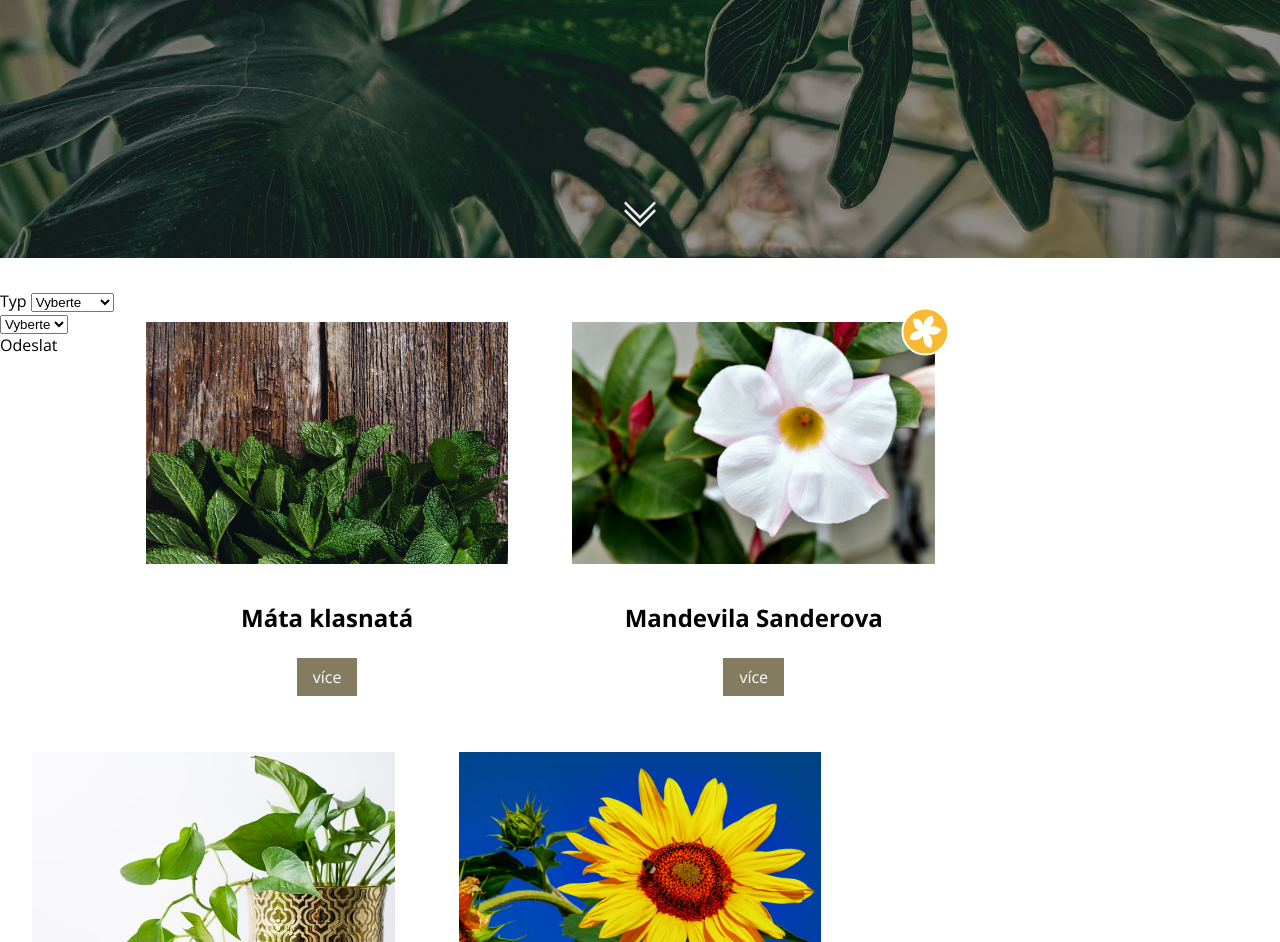
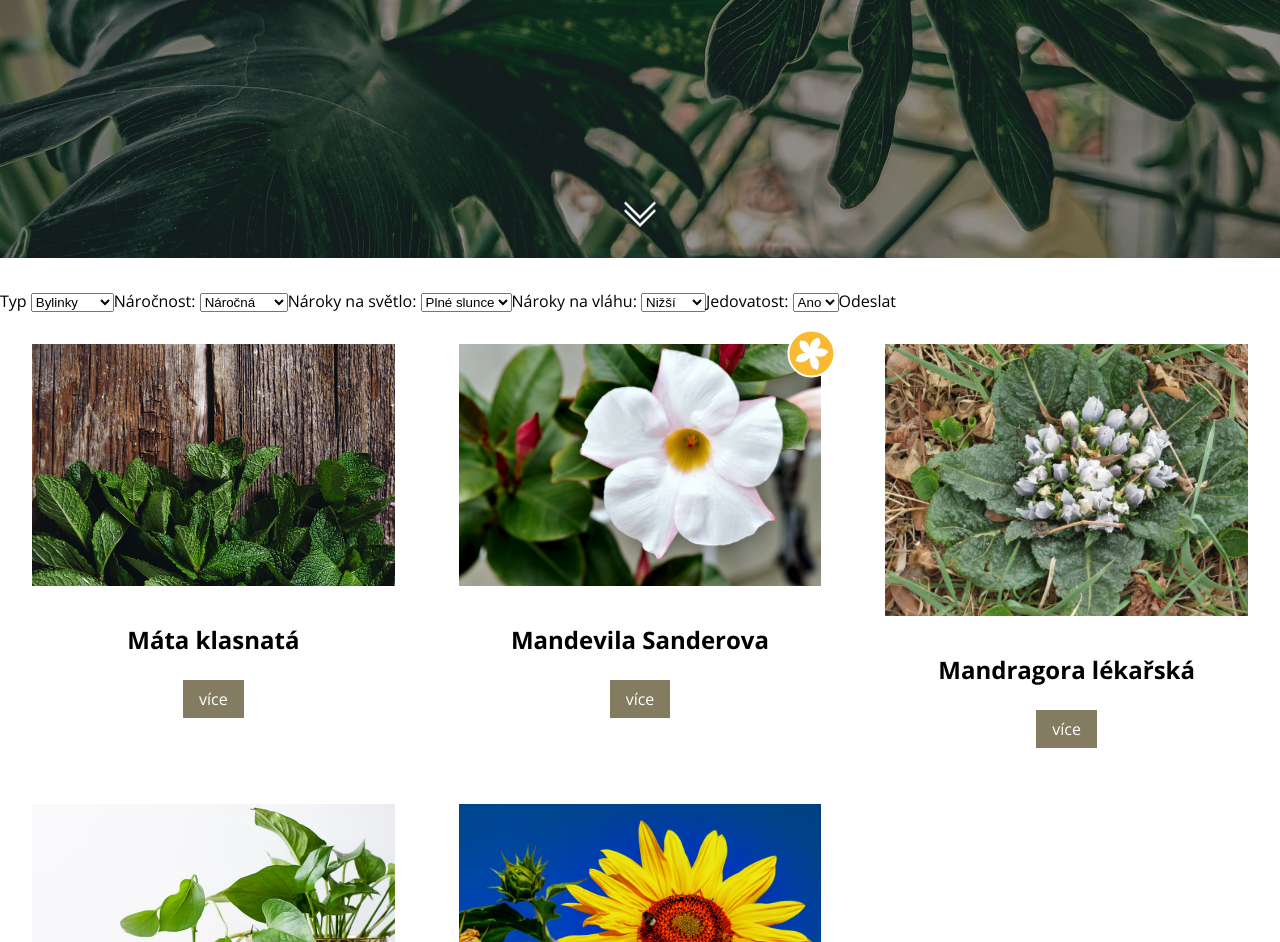
Before and after one commit to TeVecko/Kytkovo, a website built with webpack: page src/overview.html in a window 1280 px wide. Shown: the part 542-1484 px from the top of the page. Built offline with nearby package versions, Linux system fonts and the light colour scheme.

Commit message:
hotové filtrování

```diff
--- a/src/index.js
+++ b/src/index.js
@@ -50,6 +50,22 @@ const listPlant = {
     flowering: [may, june, july, august, september],
     href: '',
   },
+  mandrake: {
+    name: 'Mandragora lékařská',
+    latinName: 'Mandragora officinarum',
+    src: './img/mandrake.jpg',
+    flowering: [
+      september,
+      october,
+      november,
+      december,
+      january,
+      february,
+      march,
+      april,
+    ],
+    href: '',
+  },
   potosovec: {
     name: 'Potosovec zlatý',
     latinName: 'Epipremnum aureum',
@@ -71,16 +87,53 @@ const library = document.querySelector('#overview');
 if (library) {
   overviewElm.appendChild(Plant(listPlant.mint));
   overviewElm.appendChild(Plant(listPlant.mandevila));
+  overviewElm.appendChild(Plant(listPlant.mandrake));
   overviewElm.appendChild(Plant(listPlant.potosovec));
   overviewElm.appendChild(Plant(listPlant.sunflower));
 }
 
 // Filtrování
 const lists = [
-  { name: 'mint', type: 'bylinky', poison: 'false' },
-  { name: 'mandevila', type: 'venkovky', poison: 'true' },
-  { name: 'potosovec', type: 'pokojovky', poison: 'true' },
-  { name: 'sunflower', type: 'venkovky', poison: 'false' },
+  {
+    name: 'mint',
+    type: 'bylinky',
+    difficult: 'false',
+    sun: 'polostín',
+    water: 'vyšší',
+    poison: 'false',
+  },
+  {
+    name: 'mandevila',
+    type: 'venkovky',
+    difficult: 'false',
+    sun: 'polostín',
+    water: 'střední',
+    poison: 'true',
+  },
+  {
+    name: 'mandrake',
+    type: 'bylinky',
+    difficult: 'false',
+    sun: 'polostín',
+    water: 'střední',
+    poison: 'true',
+  },
+  {
+    name: 'potosovec',
+    type: 'pokojovky',
+    difficult: 'false',
+    sun: 'polostín',
+    water: 'střední',
+    poison: 'true',
+  },
+  {
+    name: 'sunflower',
+    type: 'venkovky',
+    difficult: 'true',
+    sun: 'plné slunce',
+    water: 'vyšší',
+    poison: 'false',
+  },
 ];
 
 const button = document.querySelector('.button-filter');
@@ -91,13 +144,27 @@ if (button) {
       plant.remove();
     });
     const type = document.getElementById('type');
+    const difficulty = document.getElementById('difficulty');
+    const sun = document.getElementById('sun');
+    const water = document.getElementById('water');
     const poison = document.getElementById('poison');
     const valueType = type.value;
+    const valueDifficulty = difficulty.value;
+    const valueSun = sun.value;
+    const valueWater = water.value;
     const valuePoison = poison.value;
 
-    const result = lists.filter((list) => list.type === valueType);
-    const resultTwo = result.filter((list) => list.poison === valuePoison);
-    const jmena = resultTwo;
+    const resultType = lists.filter((list) => list.type === valueType);
+    const resultDifficulty = resultType.filter(
+      (list) => list.difficult === valueDifficulty,
+    );
+
+    const resultSun = resultDifficulty.filter((list) => list.sun === valueSun);
+    const resultWater = resultSun.filter((list) => list.water === valueWater);
+    const resultPoison = resultWater.filter(
+      (list) => list.poison === valuePoison,
+    );
+    const jmena = resultPoison;
     jmena.forEach((jmeno) => {
       const overviewElm = document.querySelector('#overview');
       const library = document.querySelector('#overview');
--- a/src/overview.html
+++ b/src/overview.html
@@ -4,34 +4,18 @@
     <meta charset="UTF-8" />
     <meta name="viewport" content="width=device-width, initial-scale=1.0" />
     <title>Přehled kytek | Kytkovo</title>
-    <link rel="apple-touch-icon" sizes="180x180" href="/apple-touch-icon.png" />
-    <link rel="icon" type="image/png" sizes="32x32" href="/favicon-32x32.png" />
-    <link rel="icon" type="image/png" sizes="16x16" href="/favicon-16x16.png" />
-    <link rel="manifest" href="/site.webmanifest" />
-    <link rel="shortcut icon" href="/favicon.ico" />
   </head>
   <body>
     <div id="app" class="container">
       <header class="hp-header">
-        <div class="top-stripe-wrapper">
-          <a class="logo-link" href="index.html"><p class="logo2">K</p> </a>
         <div class="navigation" id="navigation">
           <button class="nav-btn"></button>
           <nav class="hamburger-closed" id="hamburger">
-              <a class="link" href="overview.html"
-                ><span class="link__span">Přehled kytek</span></a
-              >
-              <a class="link" href="planner.html"
-                ><span class="link__span">Plánovač</span></a
-              >
-              <a class="link" href="blog.html"
-                ><span class="link__span">Blog</span></a
-              >
-              <a class="link" href="#"
-                ><span class="link__span">O projektu</span></a
-              >
+            <a class="link" href="overview.html">Přehled kytek</a>
+            <a class="link" href="planner.html">Plánovač</a>
+            <a class="link" href="blog.html">Blog</a>
+            <a class="link" href="#">O projektu</a>
           </nav>
-          </div>
         </div>
         <div class="hp-text">
           <h1 class="hp-text__heading">Přehled kytek</h1>
@@ -47,19 +31,50 @@
             <label
               >Typ
               <select name="type" id="type">
-                <option value>Vyberte</option>
                 <option value="bylinky">Bylinky</option>
                 <option value="pokojovky">Pokojovky</option>
                 <option value="venkovky">Venkovky</option>
               </select>
             </label>
           </div>
-          <div class="poison">
+          <div class="select-difficulty">
+            <label
+              >Náročnost:
+              <select name="difficulty" id="difficulty">
+                <option value="true">Náročná</option>
+                <option value="false">Nenáročná</option>
+              </select>
+            </label>
+          </div>
+          <div class="select-sun">
+            <label
+              >Nároky na světlo:
+              <select name="sun" id="sun">
+                <option value="plné slunce">Plné slunce</option>
+                <option value="polostín">Polostín</option>
+                <option value="stín">Stín</option>
+              </select>
+            </label>
+          </div>
+          <div class="select-water">
+            <label
+              >Nároky na vláhu:
+              <select name="water" id="water">
+                <option value="nižší">Nižší</option>
+                <option value="střední">Střední</option>
+                <option value="vyšší">Vyšší</option>
+              </select>
+            </label>
+          </div>
+          <div class="select-poison">
+            <label
+              >Jedovatost:
+
               <select name="poison" id="poison">
-              <option value>Vyberte</option>
                 <option value="true">Ano</option>
                 <option value="false">Ne</option>
               </select>
+            </label>
           </div>
           <span class="button-filter">Odeslat</span>
         </form>
--- a/src/style.css
+++ b/src/style.css
@@ -425,6 +425,10 @@ body {
   }
 }
 
+.form-filter {
+  display: flex;
+}
+
 /* Jednotlivé stránky rostlin */
 .view-plant {
   width: 100%;
```
Also changed, not shown: src/img/mandrake.jpg (added). Lines whose indentation alone changed are shown as unchanged.
